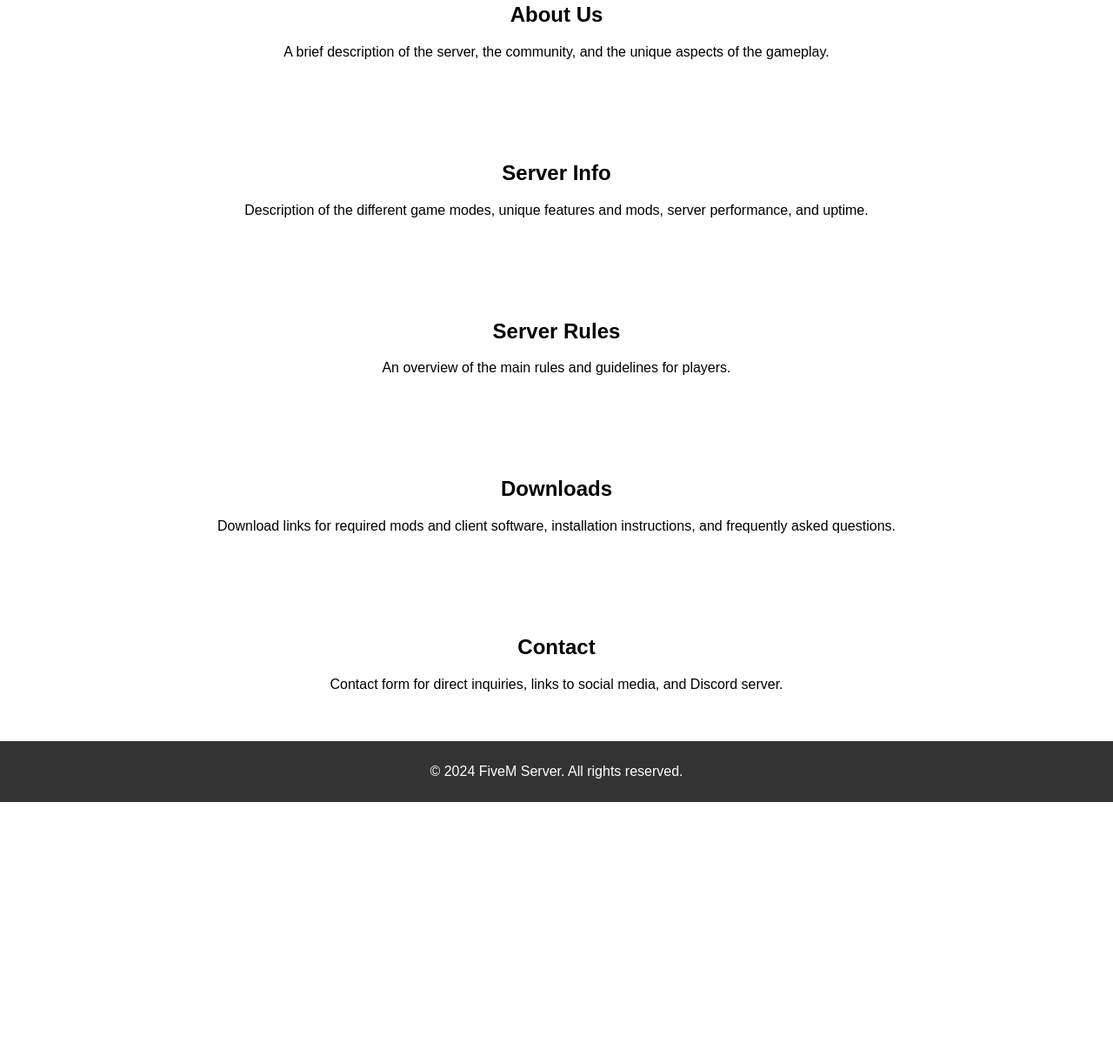
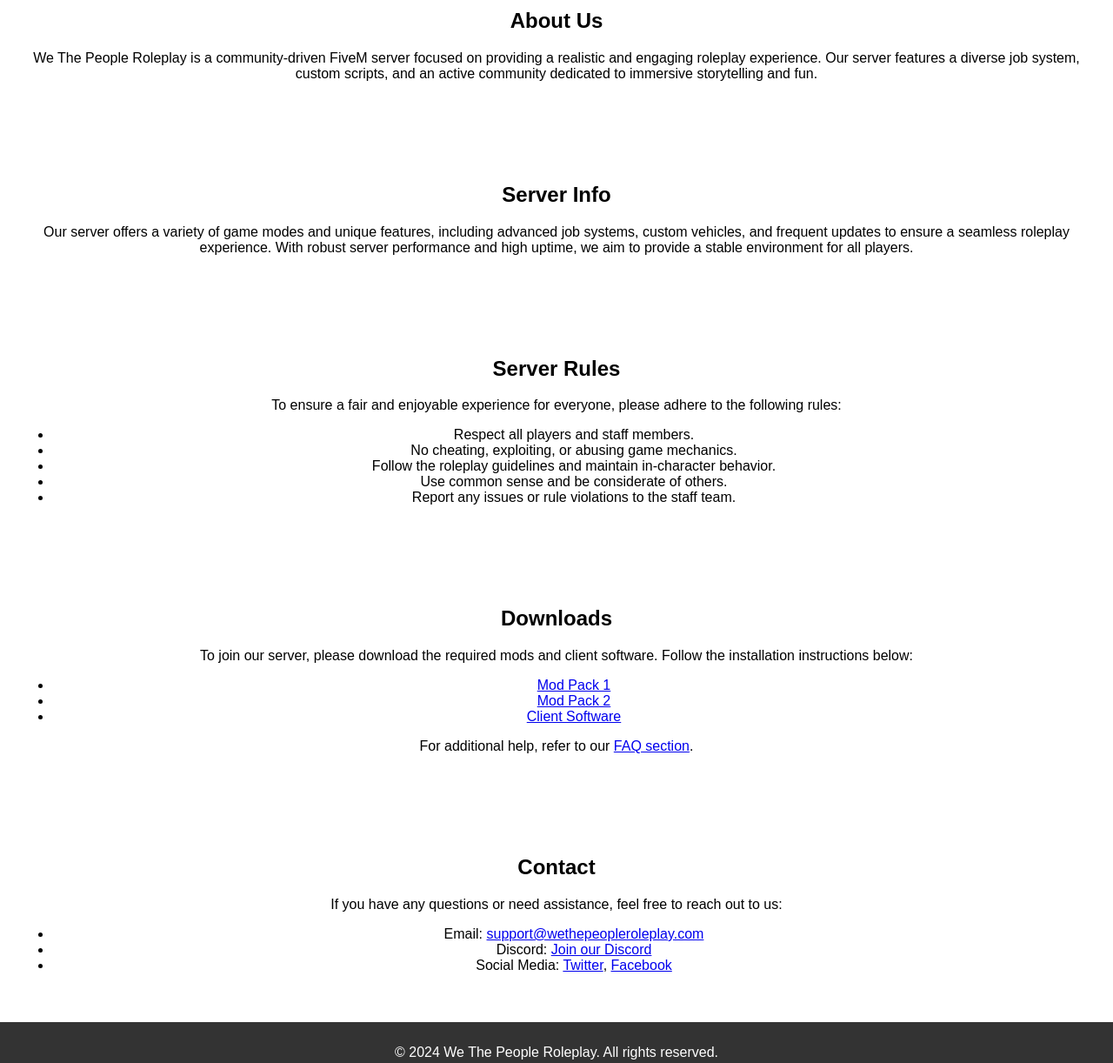
Before and after one commit to WeThePeopleRP/WeThePeopleRP.github.io, a plain HTML site: page index.html in a window 1280 px wide. Shown: the part 898-2120 px from the top of the page at 87% size. Before the commit the page ends 1820 px from the top, so only its background shows below. Drawn offline with Linux system fonts and the light colour scheme.

Commit message:
Update index.html

```diff
--- a/index.html
+++ b/index.html
@@ -3,7 +3,7 @@
 <head>
     <meta charset="UTF-8">
     <meta name="viewport" content="width=device-width, initial-scale=1.0">
-    <title>FiveM Server</title>
+    <title>We The People Roleplay</title>
     <style>
         body {
             font-family: Arial, sans-serif;
@@ -62,19 +62,23 @@
             text-align: center;
             padding: 10px 20px;
         }
+        .logo {
+            font-size: 1.5em;
+            font-weight: bold;
+        }
     </style>
 </head>
 <body>
 
 <header>
-    <div class="logo">ServerLogo</div>
+    <div class="logo">We The People Roleplay</div>
     <nav>
         <a href="#">Home</a>
-        <a href="#">About Us</a>
-        <a href="#">Server Info</a>
-        <a href="#">Rules</a>
-        <a href="#">Downloads</a>
-        <a href="#">Contact</a>
+        <a href="#about-us">About Us</a>
+        <a href="#server-info">Server Info</a>
+        <a href="#rules">Rules</a>
+        <a href="#downloads">Downloads</a>
+        <a href="#contact">Contact</a>
     </nav>
     <div>
         <button>Login</button>
@@ -83,38 +87,56 @@
 </header>
 
 <div class="hero">
-    <h1>Server Name</h1>
-    <p>Welcome to our FiveM Server</p>
+    <h1>We The People Roleplay</h1>
+    <p>Welcome to our immersive FiveM Roleplay server</p>
     <button>Play Now</button>
 </div>
 
-<section class="about-us">
+<section id="about-us" class="about-us">
     <h2>About Us</h2>
-    <p>A brief description of the server, the community, and the unique aspects of the gameplay.</p>
+    <p>We The People Roleplay is a community-driven FiveM server focused on providing a realistic and engaging roleplay experience. Our server features a diverse job system, custom scripts, and an active community dedicated to immersive storytelling and fun.</p>
 </section>
 
-<section class="server-info">
+<section id="server-info" class="server-info">
     <h2>Server Info</h2>
-    <p>Description of the different game modes, unique features and mods, server performance, and uptime.</p>
+    <p>Our server offers a variety of game modes and unique features, including advanced job systems, custom vehicles, and frequent updates to ensure a seamless roleplay experience. With robust server performance and high uptime, we aim to provide a stable environment for all players.</p>
 </section>
 
-<section class="rules">
+<section id="rules" class="rules">
     <h2>Server Rules</h2>
-    <p>An overview of the main rules and guidelines for players.</p>
+    <p>To ensure a fair and enjoyable experience for everyone, please adhere to the following rules:</p>
+    <ul>
+        <li>Respect all players and staff members.</li>
+        <li>No cheating, exploiting, or abusing game mechanics.</li>
+        <li>Follow the roleplay guidelines and maintain in-character behavior.</li>
+        <li>Use common sense and be considerate of others.</li>
+        <li>Report any issues or rule violations to the staff team.</li>
+    </ul>
 </section>
 
-<section class="downloads">
+<section id="downloads" class="downloads">
     <h2>Downloads</h2>
-    <p>Download links for required mods and client software, installation instructions, and frequently asked questions.</p>
+    <p>To join our server, please download the required mods and client software. Follow the installation instructions below:</p>
+    <ul>
+        <li><a href="mod-download-link">Mod Pack 1</a></li>
+        <li><a href="mod-download-link">Mod Pack 2</a></li>
+        <li><a href="client-software-link">Client Software</a></li>
+    </ul>
+    <p>For additional help, refer to our <a href="faq-link">FAQ section</a>.</p>
 </section>
 
-<section class="contact">
+<section id="contact" class="contact">
     <h2>Contact</h2>
-    <p>Contact form for direct inquiries, links to social media, and Discord server.</p>
+    <p>If you have any questions or need assistance, feel free to reach out to us:</p>
+    <ul>
+        <li>Email: <a href="mailto:support@wethepeopleroleplay.com">support@wethepeopleroleplay.com</a></li>
+        <li>Discord: <a href="discord-link">Join our Discord</a></li>
+        <li>Social Media: <a href="twitter-link">Twitter</a>, <a href="facebook-link">Facebook</a></li>
+    </ul>
 </section>
 
 <footer>
-    <p>&copy; 2024 FiveM Server. All rights reserved.</p>
+    <p>&copy; 2024 We The People Roleplay. All rights reserved.</p>
 </footer>
 
 </body>
```
